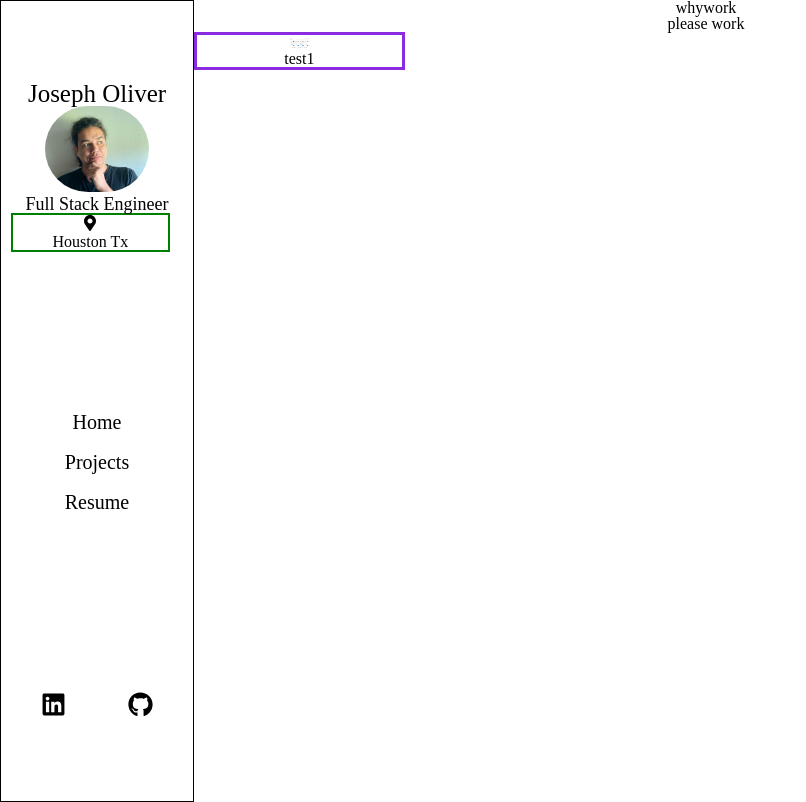
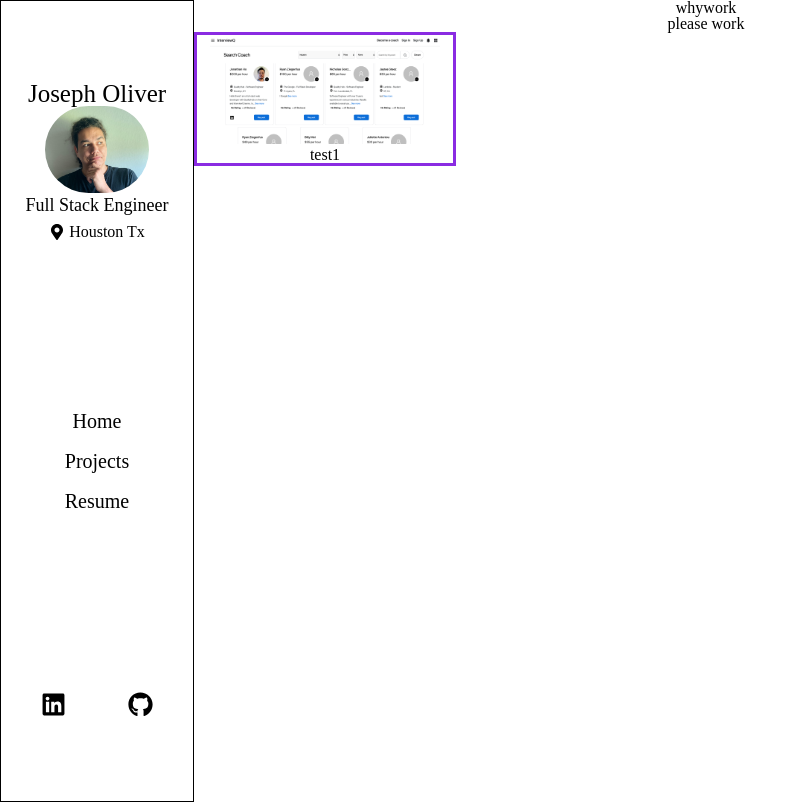
Before and after one commit to j0liver/mysite3, a React (Create React App) app: page /projects in a window 1280 px wide. Shown: the whole page, without its empty margins (0-806 px from the left). Built offline with nearby package versions, Linux system fonts and the light colour scheme.

Commit message:
fixed location tag div

```diff
--- a/src/components/ProjectsCard.css
+++ b/src/components/ProjectsCard.css
@@ -1,5 +1,5 @@
 .projectCard{
-    width: 20%;
+    width: 25%;
     display: flex;
     flex-direction: column;
     align-items: center;
@@ -8,9 +8,9 @@
 }
 
 .projectCard div{
-    width: 10%;
+    width: 100%;
 }
 
 .projectCard img{
-    width: 100%;
+    width: 90%;
 }
--- a/src/components/SideNav.css
+++ b/src/components/SideNav.css
@@ -20,13 +20,21 @@ nav{
   }
 
   nav section section{
-    border: 2px solid green;
+    width: 60%;
+    margin: 10px auto;
+    display: flex;
+    justify-content: space-evenly;
+    align-items: center;
   }
 
   nav section h3{
     font-size: 25px;
   }
 
+  nav section div{
+    overflow: hidden;
+    border: ;
+  }
 
   nav section div img{
     width: 60%;
```
